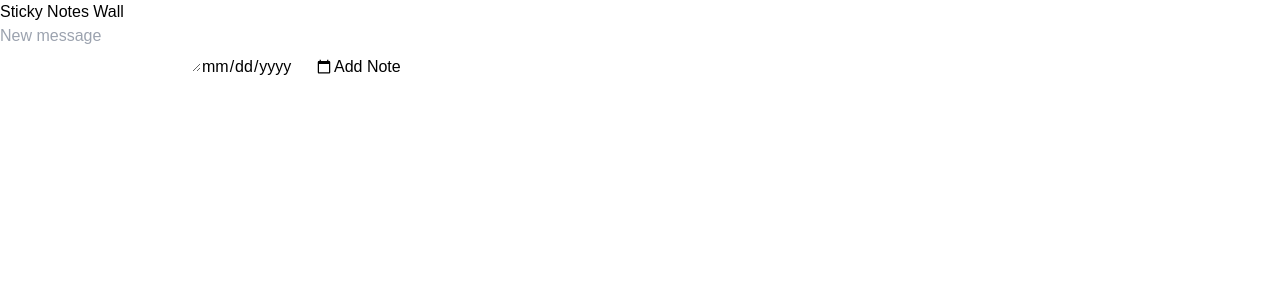
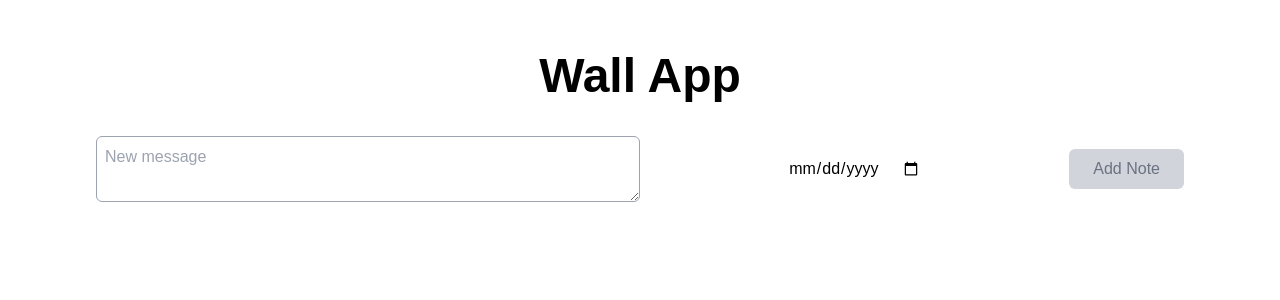
Before and after one commit to rezaking1380/wall-app, a Next.js app: page / in a window 1280 px wide. Shown: the top 300 px of the page. Built offline with nearby package versions, Linux system fonts and the light colour scheme; a web font is replaced by a local one.

Commit message:
add style

```diff
--- a/components/StickyNote.tsx
+++ b/components/StickyNote.tsx
@@ -22,21 +22,25 @@ const StickyNote: React.FC<StickyNoteProps> = ({ id, message, date, deadline, on
   const isDeadlineReached = new Date(deadline) < new Date();
 
   return (
-    <div style={{ backgroundColor: isDeadlineReached ? '#F4F9F3' : '#FEF4F3', padding: '1rem', margin: '0.5rem' }}>
+    <div className='flex' style={{ backgroundColor: isDeadlineReached ? '#F4F9F3' : '#FEF4F3', padding: '1rem', margin: '0.5rem' }}>
       {isEditing ? (
-        <>
-          <textarea value={newMessage} onChange={(e) => setNewMessage(e.target.value)} />
+        <div className='flex flex-wrap font-IranX items-center justify-between w-full'>
+          <textarea value={newMessage} onChange={(e) => setNewMessage(e.target.value)} className='border-gray-400 border rounded-md p-2 font-IranX w-1/2' />
           <input type="date" value={newDeadline} onChange={(e) => setNewDeadline(e.target.value)} />
-          <button onClick={handleSave}>Save</button>
-        </>
+          <button onClick={handleSave} className='border border-green-400 px-2 bg-green-300 py-1 rounded-md'>Save</button>
+        </div>
       ) : (
-        <>
-          <p>{message}</p>
+        <div className='flex flex-wrap font-IranX items-center justify-between w-full'>
+          <div className='flex flex-wrap gap-4 w-full'>
+          <p className='text-lg break-all w-full'>{message}</p>
           <p>Created: {date}</p>
           <p>Deadline: {deadline}</p>
-          <button onClick={() => setIsEditing(true)}>Edit</button>
-          <button onClick={() => onDelete(id)}>Delete</button>
-        </>
+          </div>
+          <div className='flex gap-10 mt-6'>
+          <button onClick={() => setIsEditing(true)} className='border border-yellow-400 bg-yellow-200 px-2 py-1 rounded-md'>Edit</button>
+          <button onClick={() => onDelete(id)} className='border border-red-400 px-2 bg-red-300 py-1 rounded-md'>Delete</button>
+          </div>
+        </div>
       )}
     </div>
   );
--- a/components/Wall.tsx
+++ b/components/Wall.tsx
@@ -44,25 +44,26 @@ const StickyNotesWall: React.FC = () => {
     updatedNotes.splice(result.destination.index, 0, reorderedNote);
     setNotes(updatedNotes);
   };
+  console.log(notes)
   return (
-    <div>
-      <h1>Sticky Notes Wall</h1>
-      <div>
+    <div className='lg:mx-24 mx-6 my-10 flex flex-col gap-6'>
+      <h1 className='text-center text-[48px] font-bold font-IranX'>Wall App</h1>
+      <div className=' flex gap-6 items-center justify-between'>
         <textarea
           placeholder="New message"
           value={newMessage}
           onChange={(e) => setNewMessage(e.target.value)}
+          className='border-gray-400 border rounded-md p-2 font-IranX w-1/2'
         />
         <input
           type="date"
           value={newDeadline}
           onChange={(e) => setNewDeadline(e.target.value)}
         />
-        <button onClick={addNote}>Add Note</button>
+        <button onClick={addNote} disabled={newMessage && newDeadline ? false : true} className='px-6 py-2 rounded-md disabled:bg-gray-300 border-green-300 bg-green-200 text-gray-500 hover:text-black'>Add Note</button>
       </div>
-
       <DragDropContext onDragEnd={handleOnDragEnd}>
-        <Droppable droppableId="stickyNote">
+        <Droppable droppableId="notes1">
           {(provided) => (
             <div {...provided.droppableProps} ref={provided.innerRef}>
               {notes.map((note, index) => (
```
